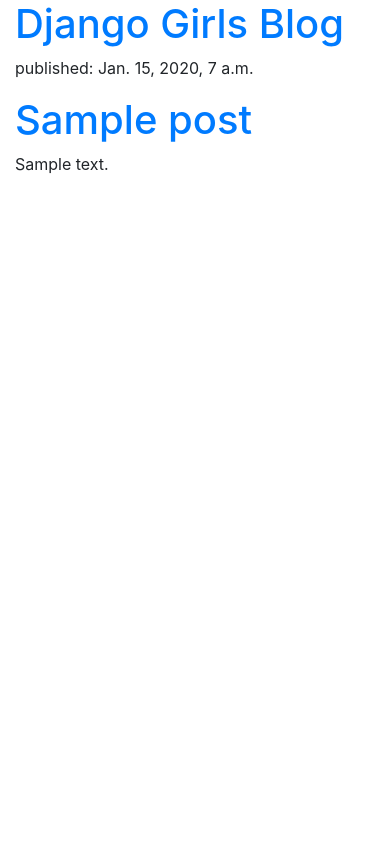
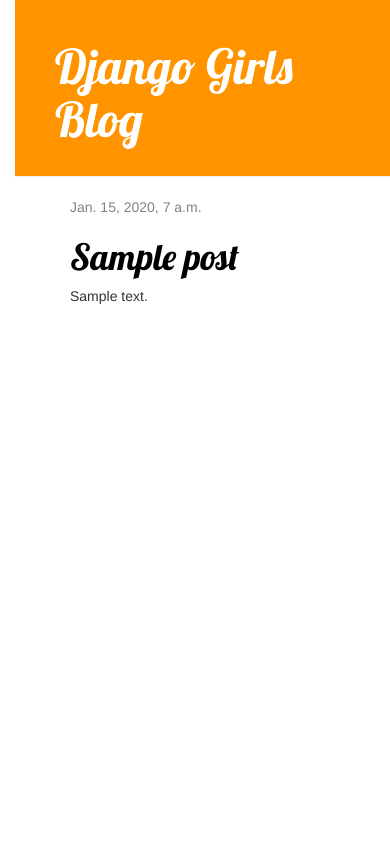
Before and after one commit to gassorebeca/djangoGirls2018, a Django app: template blog/templates/blog/post_list.html in a window 390 px wide. Run offline with Django 3.2, Linux system fonts and the light colour scheme; the template is opened without the code that fills it: values that come from a table or form of the project are taken from there, others are empty; tables that the repository leaves empty hold one stand-in row (values such as "Sample post"); parts of the project's set-up code (start-up, migrations or seed data) failed here and were passed over; some libraries are stand-ins or nearby versions.

Commit message:
ultima atualizaao

```diff
--- /dev/null
+++ b/blog/static/css/blog.css
@@ -0,0 +1,53 @@
+h1 a {
+    color: #FCA205;
+    font-family: 'Lobster';
+}
+.page-header {
+    background-color: #ff9400;
+    margin-top: 0;
+    padding: 20px 20px 20px 40px;
+}
+
+.page-header h1, .page-header h1 a, .page-header h1 a:visited, .page-header h1 a:active {
+    color: #ffffff;
+    font-size: 36pt;
+    text-decoration: none;
+}
+
+.content {
+    margin-left: 40px;
+}
+
+h1, h2, h3, h4 {
+    font-family: 'Lobster', cursive;
+}
+
+.date {
+    color: #828282;
+}
+
+.save {
+    float: right;
+}
+
+.post-form textarea, .post-form input {
+    width: 100%;
+}
+
+.top-menu, .top-menu:hover, .top-menu:visited {
+    color: #ffffff;
+    float: right;
+    font-size: 26pt;
+    margin-right: 20px;
+}
+
+.post {
+    margin-bottom: 70px;
+}
+
+.post h1 a, .post h1 a:visited {
+    color: #000000;
+}
+body {
+    padding-left: 15px;
+}
--- /dev/null
+++ b/blog/templates/blog/base.html
@@ -0,0 +1,23 @@
+{% load staticfiles %}
+<html>
+    <head>
+        <title>Django Girls blog</title>
+        <link rel="stylesheet" href="//maxcdn.bootstrapcdn.com/bootstrap/3.2.0/css/bootstrap.min.css">
+        <link rel="stylesheet" href="//maxcdn.bootstrapcdn.com/bootstrap/3.2.0/css/bootstrap-theme.min.css">
+        <link href='//fonts.googleapis.com/css?family=Lobster&subset=latin,latin-ext' rel='stylesheet' type='text/css'>
+        <link rel="stylesheet" href="{% static 'css/blog.css' %}">
+    </head>
+   <body>
+      <div class="page-header">
+          <h1><a href="/">Django Girls Blog</a></h1>
+      </div>
+      <div class="content container">
+          <div class="row">
+              <div class="col-md-8">
+              {% block content %}
+              {% endblock %}
+              </div>
+          </div>
+      </div>
+  </body>
+</html>
--- a/blog/templates/blog/post_list.html
+++ b/blog/templates/blog/post_list.html
@@ -1,24 +1,26 @@
+{% extends 'blog/base.html' %}
+{% load staticfiles %}
 <html>
     <head>
         <title>Django Girls blog</title>
 
         <link rel="stylesheet" href="https://stackpath.bootstrapcdn.com/bootstrap/4.1.1/css/bootstrap.min.css" integrity="sha384-WskhaSGFgHYWDcbwN70/dfYBj47jz9qbsMId/iRN3ewGhXQFZCSftd1LZCfmhktB" crossorigin="anonymous">
         <script src="https://stackpath.bootstrapcdn.com/bootstrap/4.1.1/js/bootstrap.min.js" integrity="sha384-smHYKdLADwkXOn1EmN1qk/HfnUcbVRZyYmZ4qpPea6sjB/pTJ0euyQp0Mk8ck+5T" crossorigin="anonymous"></script>
+        <link rel="stylesheet" type="text/css" href="{% static 'css/blog.css' %}" />
+        <link href="//fonts.googleapis.com/css?family=Lobster&subset=latin,latin-ext" rel="stylesheet" type="text/css">
     </head>
     <body>
-      <div class="container">
-      <div>
-          <h1><a href="/">Django Girls Blog</a></h1>
-      </div>
 
-      {% for post in posts %}
-          <div>
-              <p>published: {{ post.published_date }}</p>
-              <h1><a href="">{{ post.title }}</a></h1>
-              <p>{{ post.text|linebreaksbr }}</p>
-          </div>
-      {% endfor %}
-
-      </div>
+      {% block content %}
+          {% for post in posts %}
+              <div class="post">
+                  <div class="date">
+                      {{ post.published_date }}
+                  </div>
+                  <h1><a href="{% url 'post_detail' pk=post.pk %}">{{ post.title }}</a></h1>
+                  <p>{{ post.text|linebreaksbr }}</p>
+              </div>
+          {% endfor %}
+      {% endblock %}
     </body>
 </html>
--- a/blog/urls.py
+++ b/blog/urls.py
@@ -1,6 +1,10 @@
+from django.conf.urls import url
+from . import views
+
 from django.conf.urls import url
 from . import views
 
 urlpatterns = [
-    url(r'^$', views.post_list, name='post_list'),
+    url(r'^$', views.post_list),
+    url(r'^post/(?P<pk>[0-9]+)/$', views.post_detail, name='post_detail'),
 ]
--- a/mysite/settings.py
+++ b/mysite/settings.py
@@ -121,3 +121,7 @@ USE_TZ = True
 
 STATIC_URL = '/static/'
 STATIC_ROOT = os.path.join(BASE_DIR, 'static')
+STATICFILES_DIRS = (
+    os.path.join(BASE_DIR, "djangoGirls/static"),
+     #'/var/www/static/',
+)
```
Also changed, not shown: blog/views.py (+9 -1 lines).
